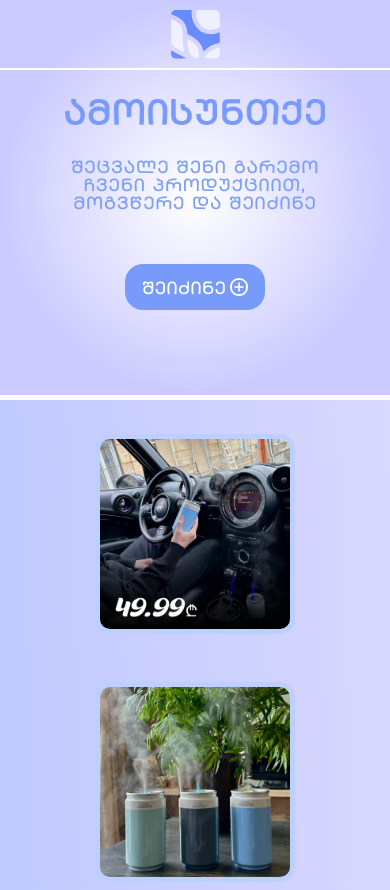
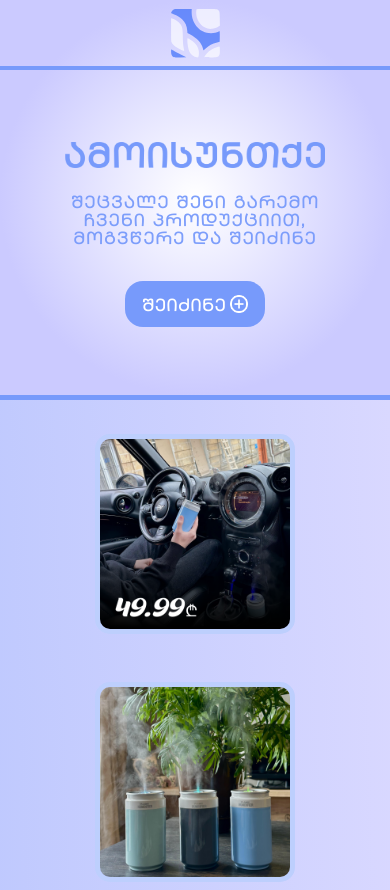
Before and after one commit to MikheilGochitashvili/amoisuntke, a website: page public/index.html in a window 390 px wide. Shown: the top 890 px of the page. Drawn offline with Linux system fonts and the light colour scheme.

Commit message:
readnfile

```diff
--- a/public/css/style.css
+++ b/public/css/style.css
@@ -43,14 +43,14 @@ body
     width: 100%;
     background: radial-gradient(50% 50% at 50% 50%, #ffffff 0%, #CBCAFF 100%);
     height: 750px;
-    border-bottom: 5px solid white;
+    border-bottom: 5px solid #779AFB;
 }
 .navigation-container
 {
     padding: 4px 0px 0px 0px;
     height: 100px;
     width: 100%;
-    border-bottom: 2px solid #ffffff;
+    border-bottom: 4px solid #779AFB;
 }
 .navigation
 {
@@ -205,6 +205,7 @@ body
     width: 100%;
     background: linear-gradient(268deg, #d9d8ff 0%, #bfc9fe 100%);
     height: 700px;
+    border-bottom: 5px solid #ffffff;
 }
 .brand-history-section h3
 {
@@ -262,7 +263,7 @@ body
     background: radial-gradient(50% 50% at 50% 50%, #aab5ff 0%, #bebdff 100%);
     height: 350px;
     position: relative;
-    padding: 85px 0px 0px 0px;
+    padding: 56px 0px 0px 0px;
 }
 .footer-inner-container
 {
@@ -298,7 +299,7 @@ body
 .social-links
 {
     display: flex;
-    gap: 35px;
+    gap: 25px;
 }
 .footer-social:hover
 {
@@ -330,6 +331,7 @@ body
 .product-showcase-section-car-humidifier
 {
     background: linear-gradient(268deg, #d9d8ff 0%, #bfc9fe 100%);
+    border-bottom: 5px solid #779AFB;
 }
 @media only screen and (max-width: 1550px) {
     .product-showcase-section-car-humidifier
@@ -543,7 +545,7 @@ body
     .main-info-container
     {
         width: 355px;
-        padding: 21px 0px 0px 0px;
+        padding: 57px 0px 0px 0px;
         overflow: visible;
     }
     .main-image
@@ -559,11 +561,11 @@ body
     }
     .main-info-leftside
     {
-        padding-top: 8px;
+        padding-top: 15px;
         align-items: center;
         width: 100%;
         text-align: center;
-        gap: 30px;
+        gap: 22px;
     }
     .main-description-span
     {
@@ -582,7 +584,7 @@ body
     }
     .main-buy-button
     {
-        margin-top: 20px;
+        margin-top: 10px;
     }
     .main-product-button h5
     {
```
